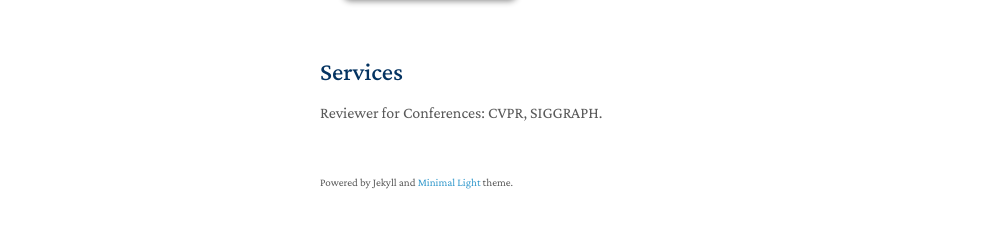
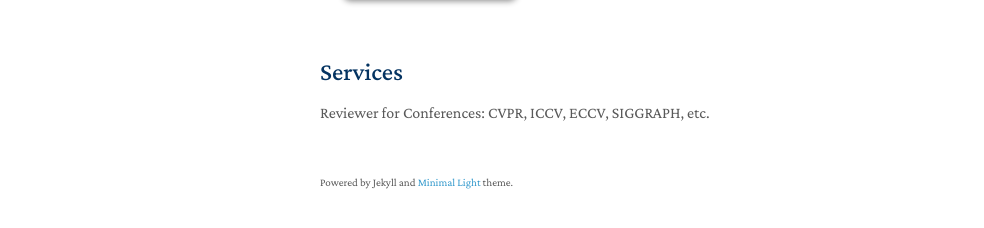
Before and after one commit to YuelangX/yuelangx.github.io, a Jekyll site: the page built from index.md, in a window 1280 px wide and 900 px high, scrolled down 1298 px. Shown: the part 637-865 px from the top of the window, without its empty margins (150-1134 px from the left). Built offline with Jekyll 4.4.1, drawn with Linux system fonts in a browser that asks for light colours; nearby versions of some CDN libraries; a style sheet for code colours, icons or effects is not loaded; our own code applies the rules of GitHub Pages for plain Markdown files.

Commit message:
Update services.md

```diff
--- a/_includes/services.md
+++ b/_includes/services.md
@@ -1,3 +1,3 @@
 ## Services
 
-Reviewer for Conferences: CVPR, SIGGRAPH.
+Reviewer for Conferences: CVPR, ICCV, ECCV, SIGGRAPH, etc.
```
